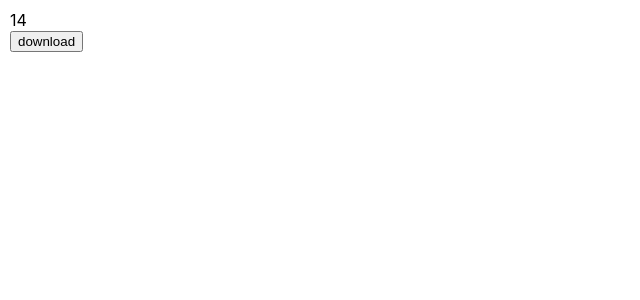
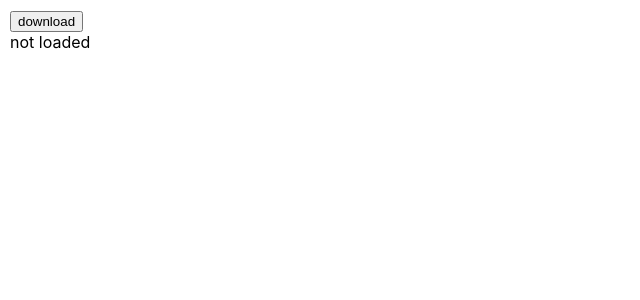
Before and after one commit to hotoku/example-jotai, a React (Create React App) app: page / in a window 1280 px wide. Shown: the top 300 px of the page, without its empty margins (0-640 px from the left). Built offline with nearby package versions, Linux system fonts and the light colour scheme.

Commit message:
very basic

```diff
--- a/src/App.tsx
+++ b/src/App.tsx
@@ -1,41 +1,20 @@
-import { atom, useAtom } from "jotai";
-import { Suspense, useEffect, useState } from "react";
+import { Suspense } from "react";
 import "./App.css";
 
-function sleep(ms: number): Promise<void> {
-  return new Promise((resolve) => setTimeout(resolve, ms));
+function CompA(): JSX.Element {
+  return <button>download</button>;
 }
 
-async function download(): Promise<number> {
-  await sleep(1500);
-  return Math.floor(Math.random() * 100);
-}
-
-const valAtom = atom<number | undefined>(undefined);
-
-function Comp1(): JSX.Element {
-  const [val, setVal] = useAtom(valAtom);
-
-  useEffect(() => {
-    download().then((d) => setVal(d));
-  }, []);
-
-  if (val === undefined) {
-    return <div>loading</div>;
-  }
-  return <div>{val}</div>;
-}
-
-function Comp2(): JSX.Element {
-  return <button>download</button>;
+function CompB(): JSX.Element {
+  return <div>not loaded</div>;
 }
 
 function App(): JSX.Element {
   return (
     <div className="app">
-      <Suspense>
-        <Comp1 />
-        <Comp2 />
+      <CompA />
+      <Suspense fallback={<div>loading</div>}>
+        <CompB />
       </Suspense>
     </div>
   );
```
Also changed, not shown: 1 other file (tests, documents, lock files or other folders).
